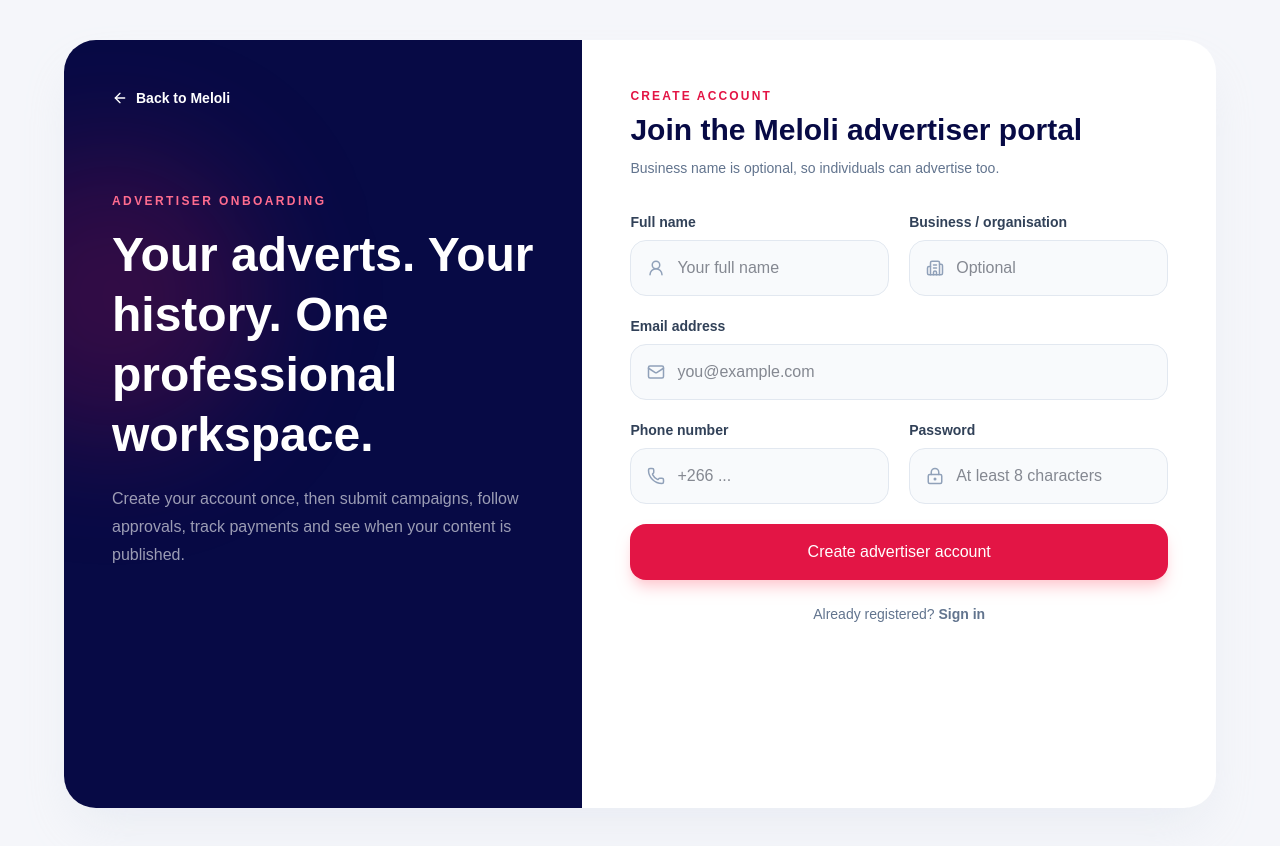
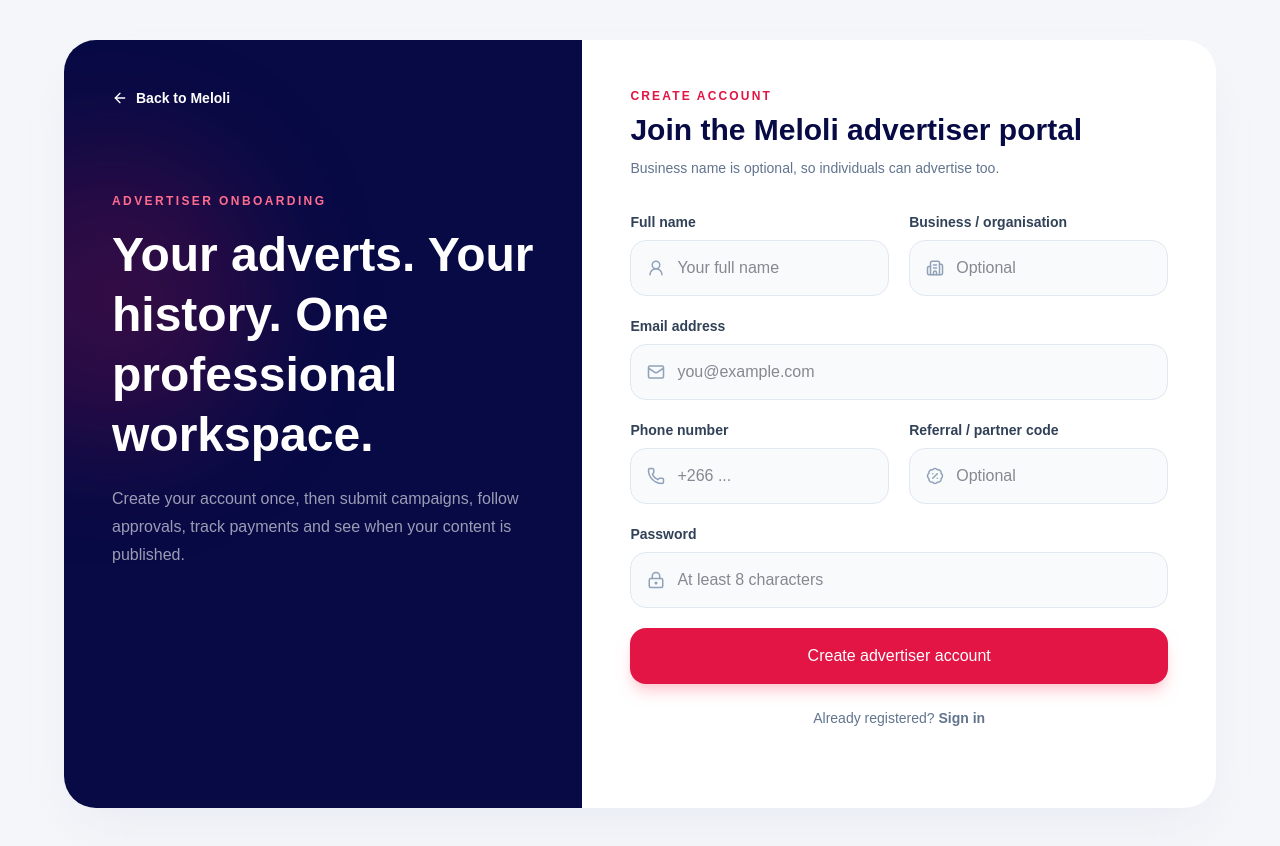
Before and after one commit to ithute-stak/meloli, a Next.js app in the folder apps/frontend/: page /register in a window 1280 px wide. Built offline with nearby package versions, Linux system fonts and the light colour scheme; no server answers.

Commit message:
feat: add referral code to advertiser registration

```diff
--- a/apps/frontend/app/register/page.tsx
+++ b/apps/frontend/app/register/page.tsx
@@ -3,12 +3,12 @@
 import Link from "next/link";
 import { FormEvent, useState } from "react";
 import { useRouter } from "next/navigation";
-import { ArrowLeft, Building2, Loader2, LockKeyhole, Mail, Phone, UserRound } from "lucide-react";
+import { ArrowLeft, BadgePercent, Building2, Loader2, LockKeyhole, Mail, Phone, UserRound } from "lucide-react";
 import { api, AuthResponse, saveSession } from "@/lib/api";
 
 export default function RegisterPage(){
   const router=useRouter();
-  const [form,setForm]=useState({full_name:"",business_name:"",email:"",phone:"",password:""});
+  const [form,setForm]=useState({full_name:"",business_name:"",email:"",phone:"",password:"",referral_code:""});
   const [error,setError]=useState(""); const [loading,setLoading]=useState(false);
   const update=(key:string,value:string)=>setForm(v=>({...v,[key]:value}));
   async function submit(e:FormEvent){
@@ -32,7 +32,8 @@
           <Field icon={<Building2/>} label="Business / organisation"><input value={form.business_name} onChange={e=>update("business_name",e.target.value)} placeholder="Optional"/></Field>
           <div className="sm:col-span-2"><Field icon={<Mail/>} label="Email address"><input type="email" value={form.email} onChange={e=>update("email",e.target.value)} required placeholder="you@example.com"/></Field></div>
           <Field icon={<Phone/>} label="Phone number"><input value={form.phone} onChange={e=>update("phone",e.target.value)} placeholder="+266 ..."/></Field>
-          <Field icon={<LockKeyhole/>} label="Password"><input type="password" minLength={8} value={form.password} onChange={e=>update("password",e.target.value)} required placeholder="At least 8 characters"/></Field>
+          <Field icon={<BadgePercent/>} label="Referral / partner code"><input value={form.referral_code} onChange={e=>update("referral_code",e.target.value.toUpperCase())} placeholder="Optional"/></Field>
+          <div className="sm:col-span-2"><Field icon={<LockKeyhole/>} label="Password"><input type="password" minLength={8} value={form.password} onChange={e=>update("password",e.target.value)} required placeholder="At least 8 characters"/></Field></div>
           {error&&<div className="sm:col-span-2 rounded-2xl border border-rose-200 bg-rose-50 px-4 py-3 text-sm font-semibold text-rose-700">{error}</div>}
           <button disabled={loading} className="sm:col-span-2 flex h-14 items-center justify-center gap-2 rounded-2xl bg-[#e31545] font-extrabold text-white shadow-lg shadow-rose-200 disabled:opacity-60">{loading&&<Loader2 className="animate-spin" size={18}/>} {loading?"Creating account...":"Create advertiser account"}</button>
         </form>
```
